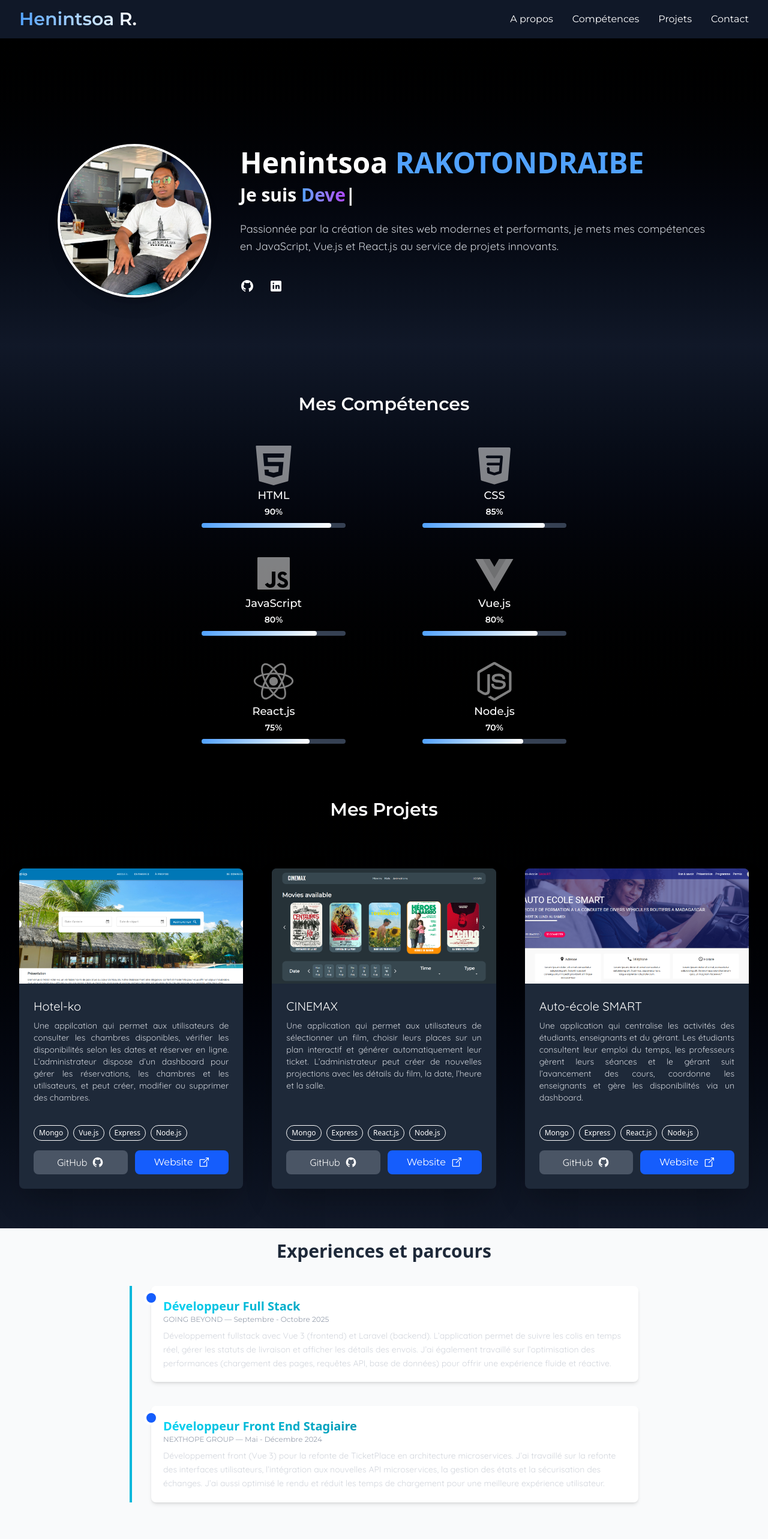
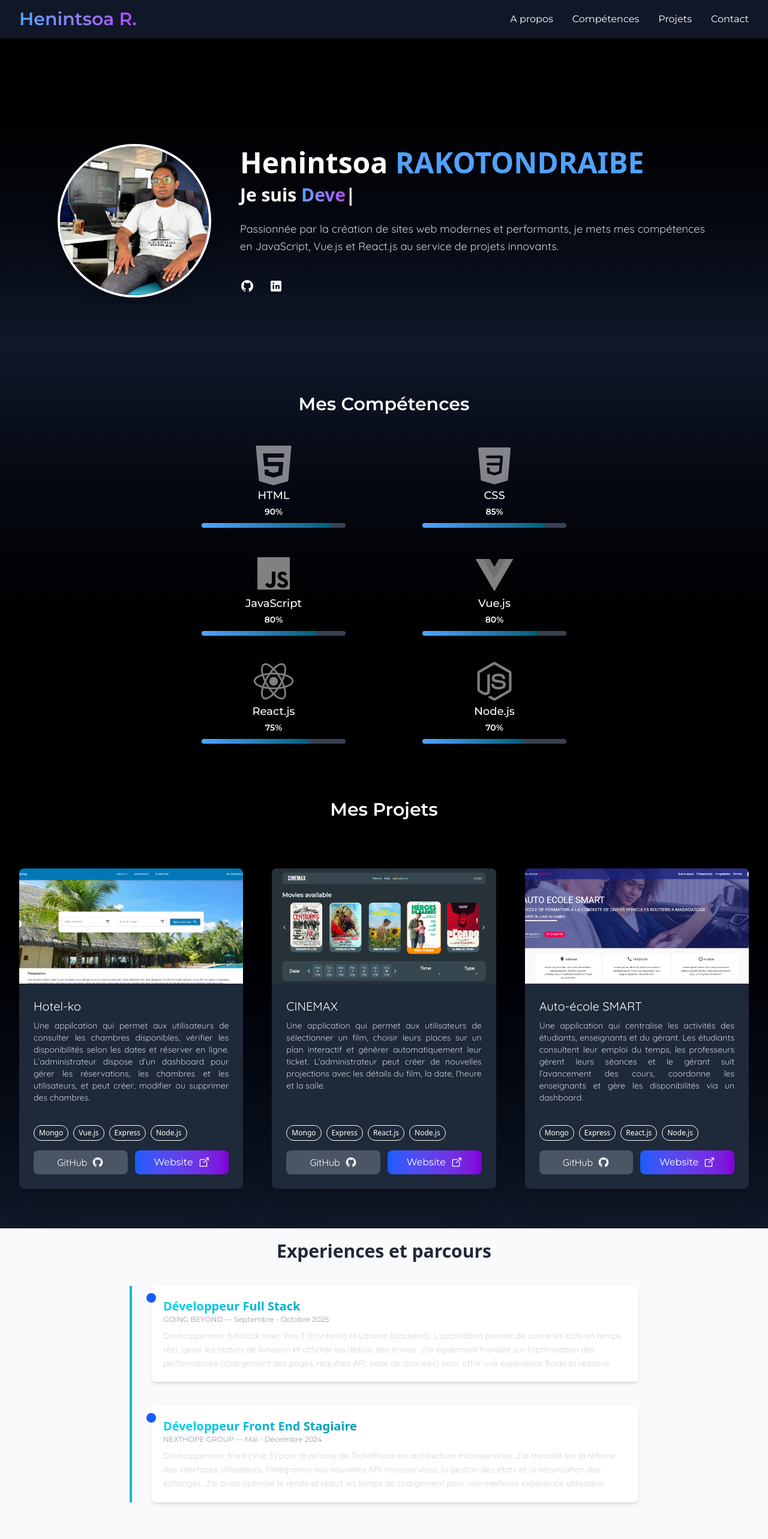
Before and after one commit to ashrak07/henintsoa_portfolio, a Vue app: page /contact in a window 1280 px wide. Shown: the top 2566 px of the page at 60% size. Built offline with nearby package versions, Linux system fonts and the light colour scheme.

Commit message:
next_modif

```diff
--- a/src/components/Contact.vue
+++ b/src/components/Contact.vue
@@ -112,7 +112,7 @@
               <button
                 type="submit"
                 :disabled="isSubmitting"
-                class="w-full inline-flex justify-center items-center px-6 py-3 border border-transparent text-base font-medium rounded-md text-white bg-blue-600 hover:bg-blue-700 focus:outline-none focus:ring-2 focus:ring-offset-2 focus:ring-blue-500 disabled:opacity-50"
+                class="w-full inline-flex justify-center items-center px-6 py-3 border border-transparent text-base font-medium rounded-md text-white bg-gradient-to-r from-blue-600 to-purple-700 hover:from-blue-700 hover:to-purple-800 transition-all duration-300 focus:outline-none focus:ring-2 focus:ring-offset-2 focus:ring-blue-500 disabled:opacity-50"
               >
                 <span v-if="isSubmitting">Envoi...</span>
                 <span v-else class="font-2">Envoyer</span>
--- a/src/components/NavBar.vue
+++ b/src/components/NavBar.vue
@@ -8,7 +8,7 @@
         <div class="flex items-center">
           <a
             href="#"
-            class="font-1 font-semibold text-3xl bg-gradient-to-r from-blue-400 to-white text-transparent bg-clip-text"
+            class="font-1 font-semibold text-3xl bg-gradient-to-r from-blue-400 to-purple-500 bg-clip-text text-transparent"
             >Henintsoa R.</a
           >
         </div>
--- a/src/components/ProjectCard.vue
+++ b/src/components/ProjectCard.vue
@@ -48,7 +48,7 @@
           <button
             @click="openWebsite"
             type="button"
-            class="flex items-center justify-center gap-2 flex-1 bg-blue-600 text-white py-2 rounded-lg hover:bg-blue-500 transition font-1"
+            class="flex items-center justify-center gap-2 flex-1 bg-gradient-to-r from-blue-600 to-purple-700 text-white py-2 rounded-lg hover:bg-blue-500 transition font-1"
           >
             Website
             <img src="/src/assets/link.png" alt="Website" class="h-5" />
--- a/src/components/SkillBar.vue
+++ b/src/components/SkillBar.vue
@@ -14,7 +14,7 @@
         <div class="flex mb-2 items-center justify-between">
           <div class="w-full bg-gray-700 rounded-full">
             <div
-              class="bg-gradient-to-r from-blue-400 to-white text-xs leading-none py-1 text-center text-white rounded-full transition-all duration-500 ease-in-out"
+              class="bg-gradient-to-r from-blue-400 to-cyan-800 text-xs leading-none py-1 text-center text-white rounded-full transition-all duration-500 ease-in-out"
               :style="{ width: `${animatedPercentage}%` }"
             >
               <span class="sr-only">{{ animatedPercentage }}%</span>
```
